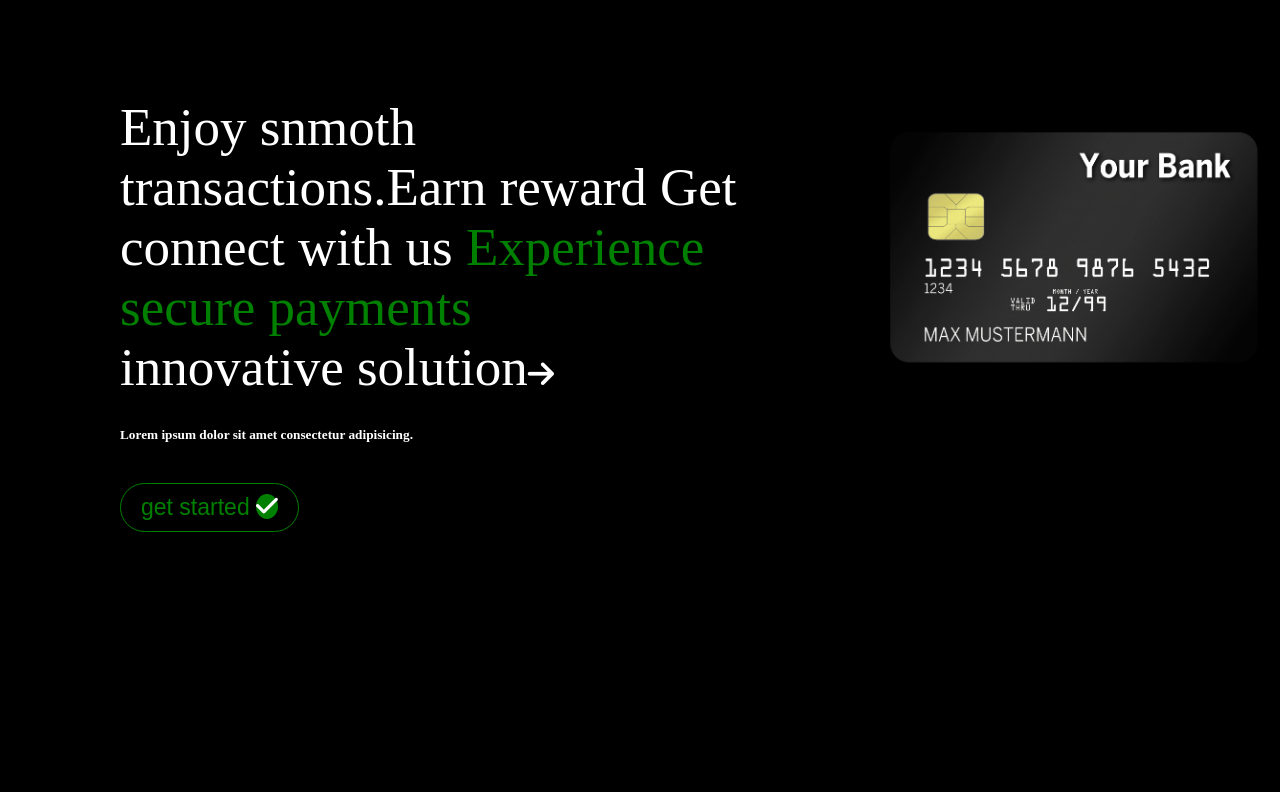
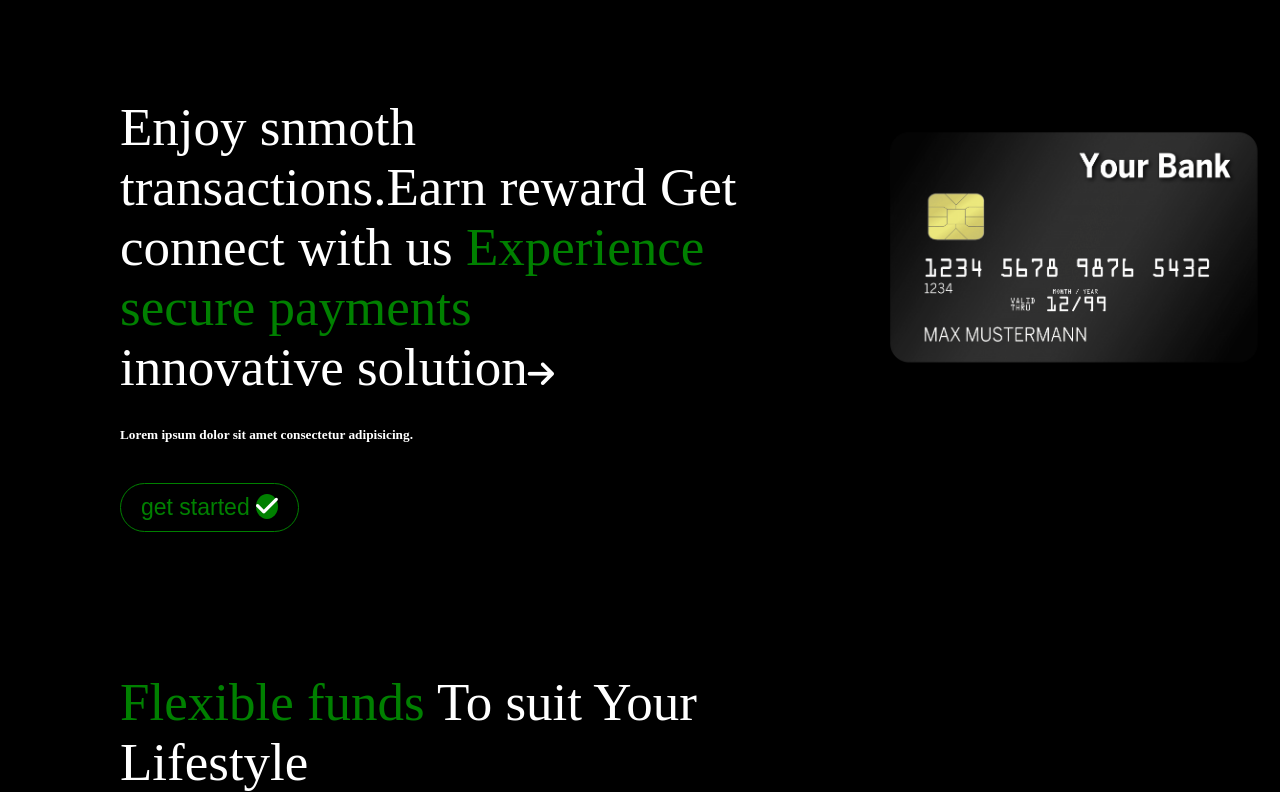
Before and after one commit to Robins8/NSUT-CSS-CHALLENGE, a plain HTML site: page css challenge/index.html in a window 1280 px wide. Shown: the part 93-885 px from the top of the page. Before the commit the page ends 800 px from the top, so only its background shows below. Drawn offline with Linux system fonts and the light colour scheme.

Commit message:
changes1

```diff
--- a/css challenge/index.html
+++ b/css challenge/index.html
@@ -54,7 +54,7 @@
             <div class="box1">
                 <div class="right">
 
-
+                    <h1><span class="green1">Flexible funds</span> To suit Your Lifestyle</h1>
                 </div>
                 <div class="left">
 
--- a/css challenge/style.css
+++ b/css challenge/style.css
@@ -136,3 +136,7 @@
     box-shadow: 2px white ;
     transition: 1.3s all ease-in-out;
 }
+
+.green1{
+    color: green;
+}
```
